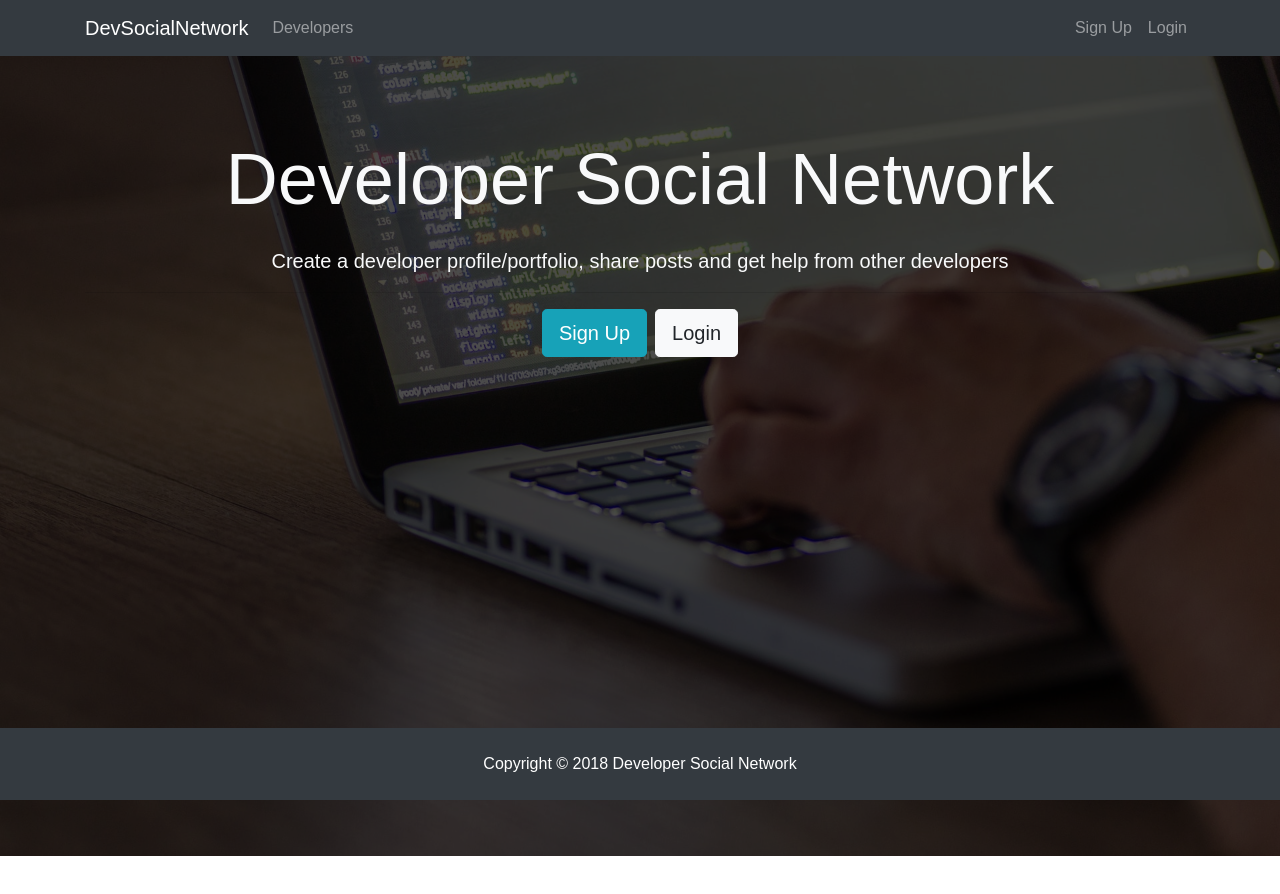
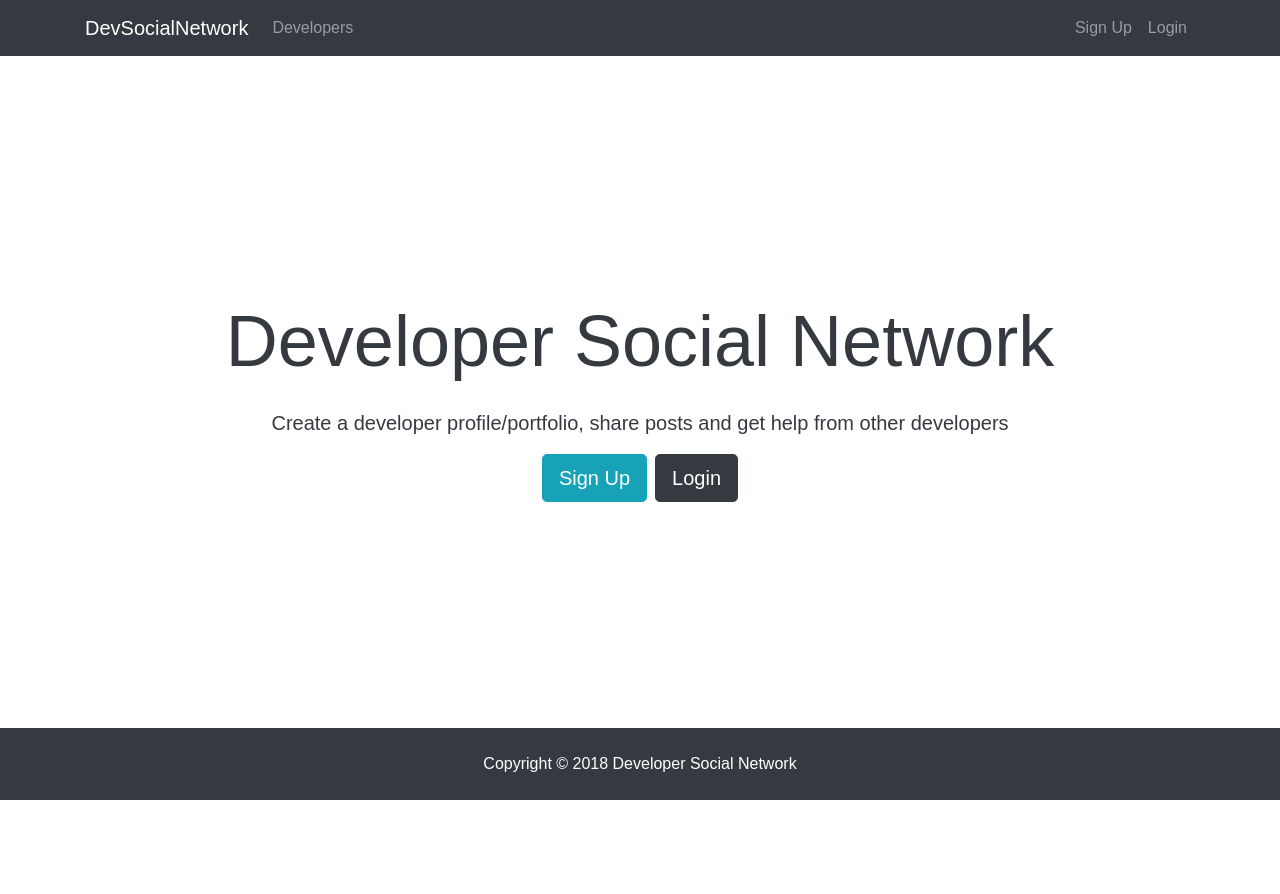
Before and after one commit to gercordero/dev-social-network, a React (Create React App) app in the folder client/: page / in a window 1280 px wide. Shown: the top 894 px of the page. After the commit the page ends 820 px from the top, so only its background shows below. Built offline with nearby package versions, Linux system fonts and the light colour scheme.

Commit message:
Updated project outdated librarys and changed landing page css

```diff
--- a/client/src/App.css
+++ b/client/src/App.css
@@ -7,17 +7,9 @@ img {
 }
 
 .landing {
-  position: relative;
-  background: url("./img/showcase.jpg") no-repeat;
-  background-size: cover;
-  background-position: center;
-  height: 100vh;
-  margin-top: -24px;
-  margin-bottom: -50px;
-}
-
-.landing-inner {
-  padding-top: 80px;
+  min-height: 80vh;
+  display: grid;
+  align-items: center;
 }
 
 .dark-overlay {
--- a/client/src/components/layout/Landing.js
+++ b/client/src/components/layout/Landing.js
@@ -13,9 +13,7 @@ class Landing extends Component {
   render() {
     return (
       <div className="landing">
-        <div className="dark-overlay landing-inner text-light">
-          <div className="container">
-            <div className="row">
+        <div className="text-dark">
           <div className="col-md-12 text-center">
             <h1 className="display-3 mb-4">Developer Social Network</h1>
             <p className="lead">
@@ -23,15 +21,12 @@ class Landing extends Component {
               Create a developer profile/portfolio, share posts and get help
               from other developers
             </p>
-                <hr />
             <Link to="/register" className="btn btn-lg btn-info mr-2">
               Sign Up
             </Link>
-                <Link to="/login" className="btn btn-lg btn-light">
+            <Link to="/login" className="btn btn-lg btn-dark">
               Login
             </Link>
-              </div>
-            </div>
           </div>
         </div>
       </div>
@@ -40,11 +35,11 @@ class Landing extends Component {
 }
 
 Landing.propTypes = {
-  auth: PropTypes.object.isRequired
+  auth: PropTypes.object.isRequired,
 };
 
-const mapStateToProps = state => ({
-  auth: state.auth
+const mapStateToProps = (state) => ({
+  auth: state.auth,
 });
 
 export default connect(mapStateToProps)(Landing);
--- a/package.json
+++ b/package.json
@@ -9,8 +9,7 @@
     "server": "nodemon server.js",
     "client": "npm start --prefix client",
     "dev": "concurrently \"nodemon run server\" \"npm run client\"",
-    "heroku-postbuild":
-      "NPM_CONFIG_PRODUCTION=false npm install --prefix client && npm run build --prefix client"
+    "heroku-postbuild": "NPM_CONFIG_PRODUCTION=false npm install --prefix client && npm run build --prefix client"
   },
   "repository": {
     "type": "git",
@@ -27,7 +26,7 @@
     "bcryptjs": "^2.4.3",
     "body-parser": "^1.18.3",
     "concurrently": "^4.1.0",
-    "express": "^4.16.4",
+    "express": "^4.17.1",
     "gravatar": "^1.8.0",
     "jsonwebtoken": "^8.4.0",
     "mongoose": "^5.4.0",
```
Also changed, not shown: 1 other file (tests, documents, lock files or other folders). Lines whose indentation alone changed are shown as unchanged.
